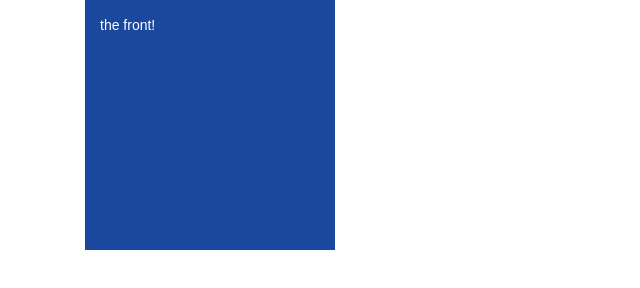
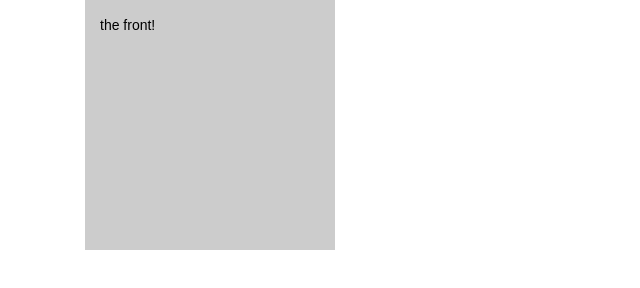
Before and after one commit to Ruvalter/Flash-cards, a website: page www/Index.html in a window 1280 px wide. Shown: the whole page, without its empty margins (0-640 px from the left). Drawn offline with nearby package versions, Linux system fonts and the light colour scheme; files that its build step writes are made by us from their sources.

Commit message:
mudando cores de fundo

```diff
--- a/sass/flip/style.scss
+++ b/sass/flip/style.scss
@@ -4,7 +4,7 @@
 }
 
 .tile {
-  color: white;
+  color: black;
   padding: 15px;
   box-sizing: border-box;
   -moz-box-sizing: border-box;
@@ -48,7 +48,8 @@ flipper {
   -moz-perspective: 1000px;
   -ms-perspective: 1000px;
   span {
-    color: white;
+    /* Font Color */
+    color: gray;
   }
   > div.flipper {
     float: left;
@@ -86,7 +87,7 @@ flipper {
     }
     .front {
       z-index: 2;
-      background: #19489E;
+      background: #ccccccff;
       /* front tile styles go here! */
     }
     .back {
```
